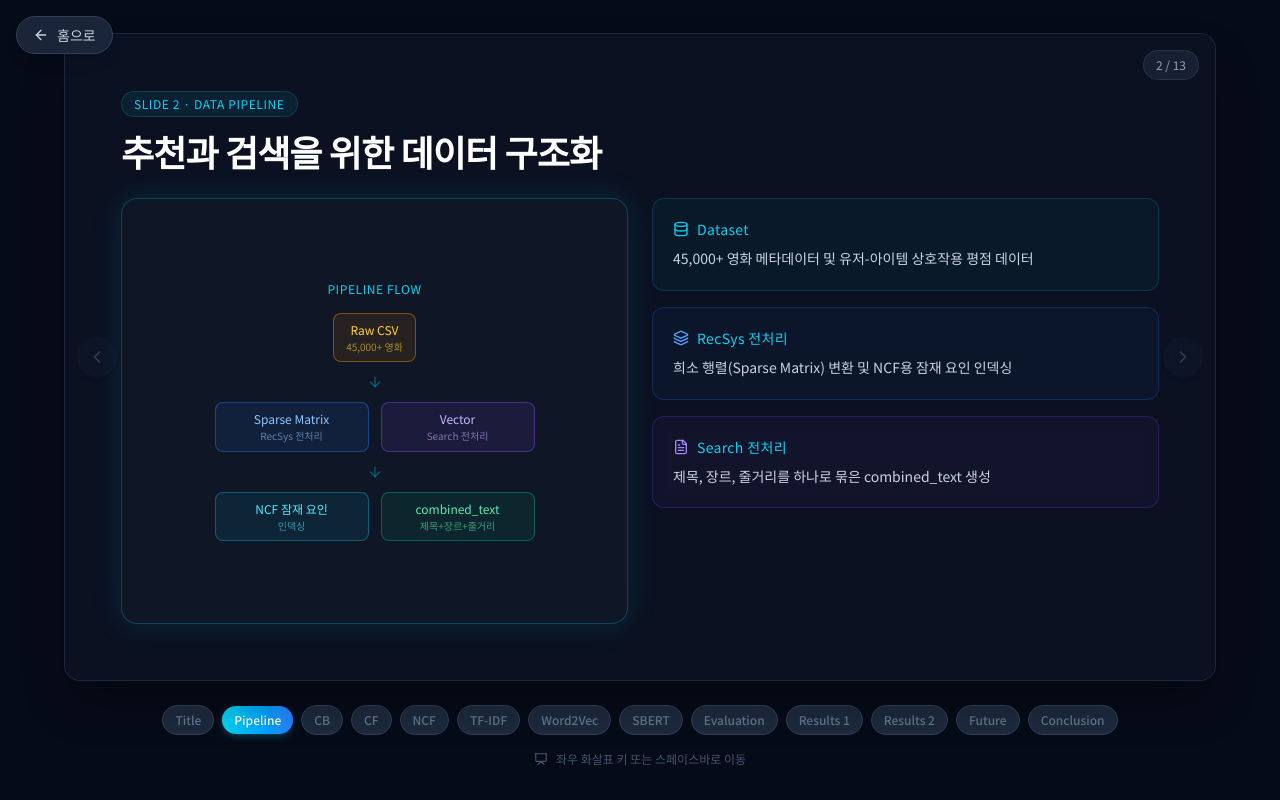
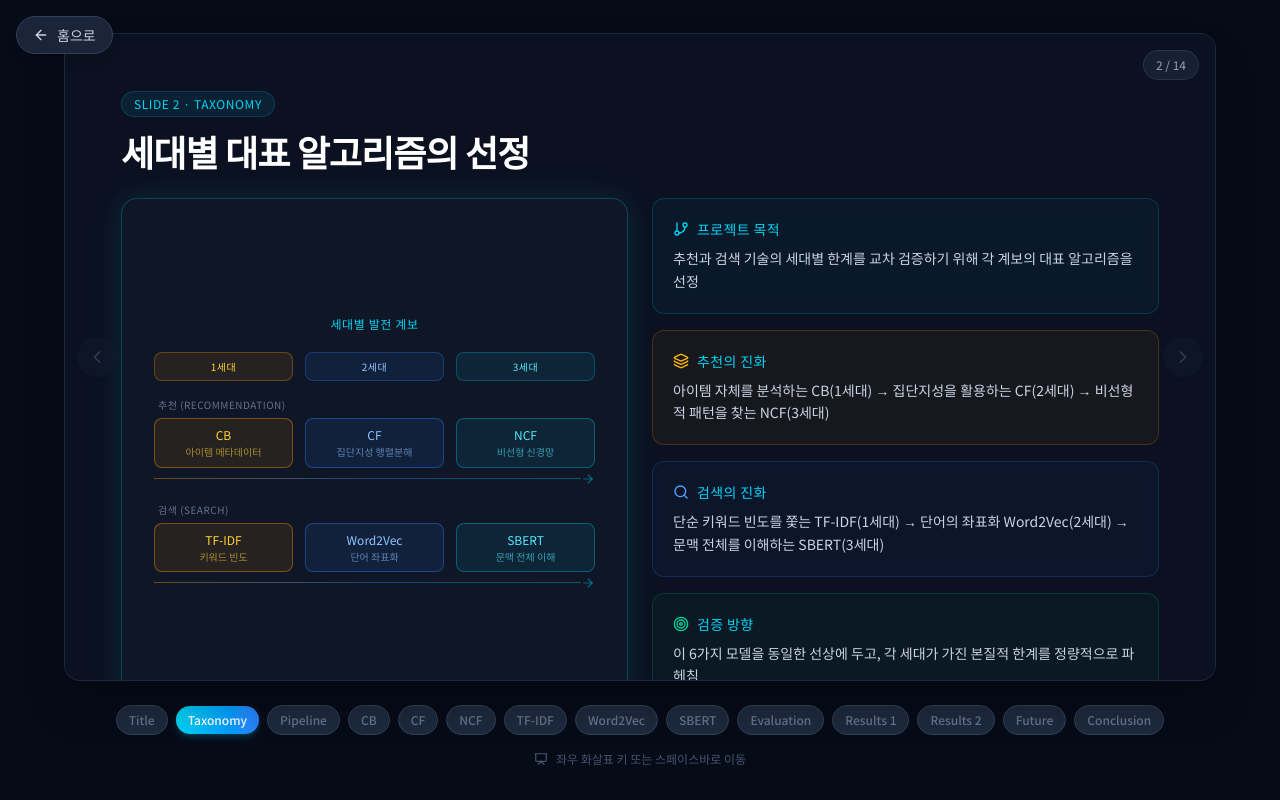
Before and after one commit to KDT-final-project-team4/movie_recommendation, a React (Vite) app in the folder frontend/: page /slides in a window 1280 px wide. Both pictures are taken after a click on the button 1183 px from the left and 357 px from the top of the page. Built offline with nearby package versions, Linux system fonts and the light colour scheme.

Commit message:
슬라이드 변경

```diff
--- a/frontend/src/app/components/slide-deck.tsx
+++ b/frontend/src/app/components/slide-deck.tsx
@@ -29,6 +29,7 @@ import {
   AlertTriangle,
   CheckCircle2,
   XCircle,
+  GitBranch,
 } from "lucide-react";
 
 /* ════════════════ THEME CONSTANTS ════════════════ */
@@ -178,10 +179,71 @@ function Slide1() {
   );
 }
 
+function Slide1_5() {
+  return (
+    <div className={`w-full h-full flex flex-col ${BG} p-8 sm:p-10 lg:p-14`}>
+      <SectionTitle tag="Slide 2 · Taxonomy" title="세대별 대표 알고리즘의 선정" />
+      <div className="flex-1 grid lg:grid-cols-2 gap-6 mt-6">
+        <DiagramBox>
+          <p className={`text-xs uppercase tracking-wider ${ACCENT_TEXT} mb-5`}>세대별 발전 계보</p>
+          <div className="w-full space-y-4">
+            {/* Generation headers */}
+            <div className="grid grid-cols-3 gap-3 text-center">
+              <div className="px-2 py-1.5 rounded-lg bg-amber-500/10 border border-amber-500/30 text-amber-300 text-[10px] uppercase tracking-wider">1세대</div>
+              <div className="px-2 py-1.5 rounded-lg bg-blue-500/10 border border-blue-500/30 text-blue-300 text-[10px] uppercase tracking-wider">2세대</div>
+              <div className="px-2 py-1.5 rounded-lg bg-cyan-500/10 border border-cyan-500/30 text-cyan-300 text-[10px] uppercase tracking-wider">3세대</div>
+            </div>
+            {/* Recommendation row */}
+            <div>
+              <div className="text-[10px] text-slate-500 uppercase tracking-wider mb-1.5 pl-1">추천 (Recommendation)</div>
+              <div className="grid grid-cols-3 gap-3">
+                <FlowNode label="CB" sub="아이템 메타데이터" color="amber" />
+                <FlowNode label="CF" sub="집단지성 행렬분해" color="blue" />
+                <FlowNode label="NCF" sub="비선형 신경망" color="cyan" />
+              </div>
+              <div className="flex items-center justify-center gap-0 mt-1">
+                <div className="flex-1 h-[1px] bg-gradient-to-r from-amber-500/40 via-blue-500/40 to-cyan-500/40" />
+                <ArrowRight className="w-3.5 h-3.5 text-cyan-500/50 flex-shrink-0" />
+              </div>
+            </div>
+            {/* Search row */}
+            <div>
+              <div className="text-[10px] text-slate-500 uppercase tracking-wider mb-1.5 pl-1">검색 (Search)</div>
+              <div className="grid grid-cols-3 gap-3">
+                <FlowNode label="TF-IDF" sub="키워드 빈도" color="amber" />
+                <FlowNode label="Word2Vec" sub="단어 좌표화" color="blue" />
+                <FlowNode label="SBERT" sub="문맥 전체 이해" color="cyan" />
+              </div>
+              <div className="flex items-center justify-center gap-0 mt-1">
+                <div className="flex-1 h-[1px] bg-gradient-to-r from-amber-500/40 via-blue-500/40 to-cyan-500/40" />
+                <ArrowRight className="w-3.5 h-3.5 text-cyan-500/50 flex-shrink-0" />
+              </div>
+            </div>
+          </div>
+        </DiagramBox>
+        <div className="flex flex-col gap-4">
+          <InfoCard icon={<GitBranch className="w-4 h-4 text-cyan-400" />} title="프로젝트 목적" delay={0.1}>
+            추천과 검색 기술의 세대별 한계를 교차 검증하기 위해 각 계보의 대표 알고리즘을 선정
+          </InfoCard>
+          <InfoCard icon={<Layers className="w-4 h-4 text-amber-400" />} title="추천의 진화" delay={0.2} accent="amber">
+            아이템 자체를 분석하는 CB(1세대) → 집단지성을 활용하는 CF(2세대) → 비선형적 패턴을 찾는 NCF(3세대)
+          </InfoCard>
+          <InfoCard icon={<Search className="w-4 h-4 text-blue-400" />} title="검색의 진화" delay={0.3} accent="blue">
+            단순 키워드 빈도를 쫓는 TF-IDF(1세대) → 단어의 좌표화 Word2Vec(2세대) → 문맥 전체를 이해하는 SBERT(3세대)
+          </InfoCard>
+          <InfoCard icon={<Target className="w-4 h-4 text-emerald-400" />} title="검증 방향" delay={0.4} accent="emerald">
+            이 6가지 모델을 동일한 선상에 두고, 각 세대가 가진 본질적 한계를 정량적으로 파헤침
+          </InfoCard>
+        </div>
+      </div>
+    </div>
+  );
+}
+
 function Slide2() {
   return (
     <div className={`w-full h-full flex flex-col ${BG} p-8 sm:p-10 lg:p-14`}>
-      <SectionTitle tag="Slide 2 · Data Pipeline" title="추천과 검색을 위한 데이터 구조화" />
+      <SectionTitle tag="Slide 3 · Data Pipeline" title="추천과 검색을 위한 데이터 구조화" />
       <div className="flex-1 grid lg:grid-cols-2 gap-6 mt-6">
         <DiagramBox>
           <p className={`text-xs uppercase tracking-wider ${ACCENT_TEXT} mb-4`}>Pipeline Flow</p>
@@ -218,7 +280,7 @@ function Slide2() {
 function Slide3() {
   return (
     <div className={`w-full h-full flex flex-col ${BG} p-8 sm:p-10 lg:p-14`}>
-      <SectionTitle tag="Slide 3 · Content-Based Filtering" title="Algorithm 1: CB" />
+      <SectionTitle tag="Slide 4 · Content-Based Filtering" title="Algorithm 1: CB" />
       <div className="flex-1 grid lg:grid-cols-2 gap-6 mt-6">
         <DiagramBox>
           <p className={`text-xs uppercase tracking-wider ${ACCENT_TEXT} mb-4`}>아이템 속성 매칭</p>
@@ -254,7 +316,7 @@ function Slide3() {
 function Slide4() {
   return (
     <div className={`w-full h-full flex flex-col ${BG} p-8 sm:p-10 lg:p-14`}>
-      <SectionTitle tag="Slide 4 · Collaborative Filtering" title="Algorithm 2: CF" />
+      <SectionTitle tag="Slide 5 · Collaborative Filtering" title="Algorithm 2: CF" />
       <div className="flex-1 grid lg:grid-cols-2 gap-6 mt-6">
         <DiagramBox>
           <p className={`text-xs uppercase tracking-wider ${ACCENT_TEXT} mb-4`}>유저 네트워크</p>
@@ -290,7 +352,7 @@ function Slide4() {
 function Slide5() {
   return (
     <div className={`w-full h-full flex flex-col ${BG} p-8 sm:p-10 lg:p-14`}>
-      <SectionTitle tag="Slide 5 · Neural CF" title="Algorithm 3: NCF" />
+      <SectionTitle tag="Slide 6 · Neural CF" title="Algorithm 3: NCF" />
       <div className="flex-1 grid lg:grid-cols-2 gap-6 mt-6">
         <DiagramBox>
           <p className={`text-xs uppercase tracking-wider ${ACCENT_TEXT} mb-4`}>신경망 구조</p>
@@ -328,7 +390,7 @@ function Slide5() {
 function Slide6() {
   return (
     <div className={`w-full h-full flex flex-col ${BG} p-8 sm:p-10 lg:p-14`}>
-      <SectionTitle tag="Slide 6 · TF-IDF" title="Algorithm 4: TF-IDF" />
+      <SectionTitle tag="Slide 7 · TF-IDF" title="Algorithm 4: TF-IDF" />
       <div className="flex-1 grid lg:grid-cols-2 gap-6 mt-6">
         <DiagramBox>
           <p className={`text-xs uppercase tracking-wider ${ACCENT_TEXT} mb-4`}>텍스트 마이닝</p>
@@ -372,7 +434,7 @@ function Slide6() {
 function Slide7() {
   return (
     <div className={`w-full h-full flex flex-col ${BG} p-8 sm:p-10 lg:p-14`}>
-      <SectionTitle tag="Slide 7 · Word2Vec" title="Algorithm 5: Word2Vec" />
+      <SectionTitle tag="Slide 8 · Word2Vec" title="Algorithm 5: Word2Vec" />
       <div className="flex-1 grid lg:grid-cols-2 gap-6 mt-6">
         <DiagramBox>
           <p className={`text-xs uppercase tracking-wider ${ACCENT_TEXT} mb-4`}>벡터 공간 시각화</p>
@@ -422,7 +484,7 @@ function Slide7() {
 function Slide8() {
   return (
     <div className={`w-full h-full flex flex-col ${BG} p-8 sm:p-10 lg:p-14`}>
-      <SectionTitle tag="Slide 8 · SBERT" title="Algorithm 6: Sentence-BERT" />
+      <SectionTitle tag="Slide 9 · SBERT" title="Algorithm 6: Sentence-BERT" />
       <div className="flex-1 grid lg:grid-cols-2 gap-6 mt-6">
         <DiagramBox>
           <p className={`text-xs uppercase tracking-wider ${ACCENT_TEXT} mb-4`}>Transformer 임베딩</p>
@@ -461,7 +523,7 @@ function Slide8() {
 function Slide9() {
   return (
     <div className={`w-full h-full flex flex-col ${BG} p-8 sm:p-10 lg:p-14`}>
-      <SectionTitle tag="Slide 9 · Evaluation" title="자체 평가 환경 구축" />
+      <SectionTitle tag="Slide 10 · Evaluation" title="자체 평가 환경 구축" />
       <div className="flex-1 grid lg:grid-cols-2 gap-6 mt-6">
         <DiagramBox>
           <p className={`text-xs uppercase tracking-wider ${ACCENT_TEXT} mb-4`}>평가 로직 플로우</p>
@@ -504,7 +566,7 @@ function Slide10() {
   ];
   return (
     <div className={`w-full h-full flex flex-col ${BG} p-8 sm:p-10 lg:p-14`}>
-      <SectionTitle tag="Slide 10 · Results 1" title="추천 파이프라인 Trade-off 분석" />
+      <SectionTitle tag="Slide 11 · Results 1" title="추천 파이프라인 Trade-off 분석" />
       <div className="flex-1 grid lg:grid-cols-2 gap-6 mt-6">
         <DiagramBox>
           <p className={`text-xs uppercase tracking-wider ${ACCENT_TEXT} mb-4`}>비교 차트</p>
@@ -556,7 +618,7 @@ function Slide10() {
 function Slide11() {
   return (
     <div className={`w-full h-full flex flex-col ${BG} p-8 sm:p-10 lg:p-14`}>
-      <SectionTitle tag="Slide 11 · Results 2" title="시맨틱 검색 엔진 대조군 분석" />
+      <SectionTitle tag="Slide 12 · Results 2" title="시맨틱 검색 엔진 대조군 분석" />
       <div className="flex-1 grid lg:grid-cols-2 gap-6 mt-6">
         <DiagramBox className="!items-stretch">
           <div className="grid grid-cols-2 gap-4 h-full">
@@ -602,7 +664,7 @@ function Slide11() {
 function Slide12() {
   return (
     <div className={`w-full h-full flex flex-col ${BG} p-8 sm:p-10 lg:p-14`}>
-      <SectionTitle tag="Slide 12 · Future Work" title="정성 평가 (Qualitative UX) 도입" />
+      <SectionTitle tag="Slide 13 · Future Work" title="정성 평가 (Qualitative UX) 도입" />
       <div className="flex-1 grid lg:grid-cols-2 gap-6 mt-6">
         <DiagramBox>
           <p className={`text-xs uppercase tracking-wider ${ACCENT_TEXT} mb-4`}>A/B 테스트 UI 목업</p>
@@ -650,13 +712,13 @@ function Slide13() {
 
       <motion.div initial={{ opacity: 0, y: 20 }} animate={{ opacity: 1, y: 0 }} className="relative z-10 w-full max-w-4xl px-8">
         <div className="text-center mb-10">
-          <SlideTag><Combine className="w-3.5 h-3.5" />Slide 13 · Conclusion</SlideTag>
+          <SlideTag><Combine className="w-3.5 h-3.5" />Slide 14 · Conclusion</SlideTag>
           <h2 className={`${HEADING_TEXT} text-3xl sm:text-4xl lg:text-5xl tracking-tight mt-4 leading-tight`}>
-            차세대{" "}
+            하이브리드 아키텍처를 통한
+            <br />
             <span className={`bg-gradient-to-r ${ACCENT} bg-clip-text text-transparent`}>
-              Hybrid 아키텍처
-            </span>{" "}
-            제안
+              시스템 최적화
+            </span>
           </h2>
         </div>
 
@@ -680,9 +742,9 @@ function Slide13() {
 
         <motion.div initial={{ opacity: 0 }} animate={{ opacity: 1 }} transition={{ delay: 0.5 }} className="mt-10 grid grid-cols-3 gap-4 max-w-lg mx-auto">
           {[
-            "하이브리드 검색 도입",
-            "비즈니스 랭킹 로직",
-            "레거시 + 딥러닝 결합",
+            "딥러닝 ≠ 항상 최적",
+            "하이브리드 Sparse+Dense",
+            "도메인 맞춤 가중치",
           ].map((t, i) => (
             <div key={t} className="text-center px-3 py-2 rounded-lg border border-slate-700 bg-slate-800/50 text-slate-300 text-xs">
               {t}
@@ -707,10 +769,10 @@ function Slide13() {
 
 /* ════════════════ SLIDE DECK CONTROLLER ════════════════ */
 
-const SLIDES = [Slide1, Slide2, Slide3, Slide4, Slide5, Slide6, Slide7, Slide8, Slide9, Slide10, Slide11, Slide12, Slide13];
+const SLIDES = [Slide1, Slide1_5, Slide2, Slide3, Slide4, Slide5, Slide6, Slide7, Slide8, Slide9, Slide10, Slide11, Slide12, Slide13];
 
 const SLIDE_LABELS = [
-  "Title", "Pipeline", "CB", "CF", "NCF", "TF-IDF", "Word2Vec", "SBERT",
+  "Title", "Taxonomy", "Pipeline", "CB", "CF", "NCF", "TF-IDF", "Word2Vec", "SBERT",
   "Evaluation", "Results 1", "Results 2", "Future", "Conclusion",
 ];
 
```
